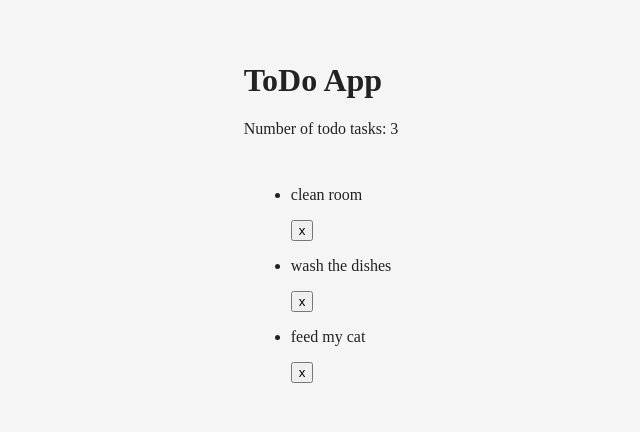
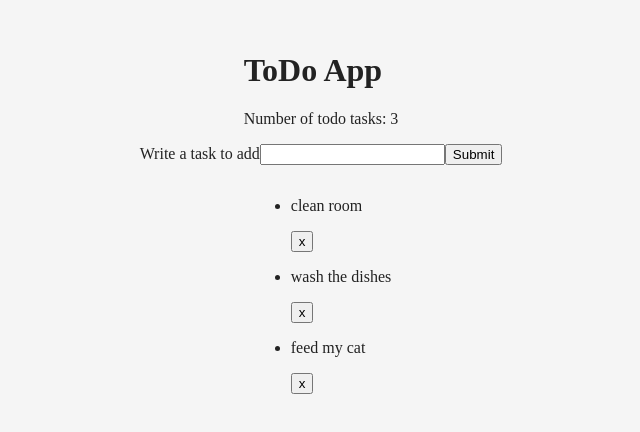
Before and after one commit to malgorzatakapuscinska/modul16_4, a React app: page / in a window 1280 px wide. Shown: the part 188-620 px from the top of the page, without its empty margins (327-967 px from the left). Built offline with nearby package versions, Linux system fonts and the light colour scheme.

Commit message:
Add TodoForm component  - bug

```diff
--- a/src/components/Todo.js
+++ b/src/components/Todo.js
@@ -4,11 +4,13 @@ const Todo = (props) => {
 	console.log(props);
 	console.log(props.todo.text);
 	console.log(props.remove);
+	console.log(props.todo.id);
 	return (
-	<li>
-		<p>{props.todo.text}</p>
-		<button onclick={props.remove}>x</button>
-	</li>);
+		<li>
+			<p>{props.todo.text}</p>
+			<button onClick={() => props.remove(props.todo.id)}>x</button>
+		</li>
+	);
 }
 
 export default Todo;
--- a/src/containers/App.js
+++ b/src/containers/App.js
@@ -4,6 +4,7 @@ import ReactDOM from 'react-dom';
 import style from './App.css';
 import Title from '../components/Title';
 import TodoList from './TodoList';
+import TodoForm from './TodoForm';
 
 
 
@@ -36,13 +37,14 @@ class App extends React.Component {
 
     removeToDo(id){
     	const remainder = this.state.data.filter((todo) => todo.id !== id); //filter returns array that contains all todo except todo with id that function get as parameter
-    	this.state({data: remainder});
+    	this.setState({data: remainder});
     }
 
     render(){
     	return (
     		<div className={style.TodoApp}>
     			<Title title="ToDo App" number={this.state.data.length}></Title>
+    			<TodoForm addTodo={this.addTodo.bind(this)} data={this.state.data}></TodoForm>
     			<TodoList todoItems={this.state.data} removeTodo={this.removeToDo.bind(this)}></TodoList>
     		</div>
     	);
--- a/src/containers/TodoForm.js
+++ b/src/containers/TodoForm.js
@@ -0,0 +1,47 @@
+import React from 'react';
+
+const FormFortodo = (props) => {
+	console.log(props);
+	return (
+		<form>
+			<label htmlFor = {'text'}>Write a task to add</label>
+			<input
+				id={'text'}
+				type={'text'}
+				value={props.input}/>
+			<input type={'submit'}/>
+		</form>
+	);
+
+}
+
+class TodoForm extends React.Component{
+	constructor(props){
+		super(props);
+		this.state={
+			input: '',
+		}
+	}
+
+	handleChange(event) {
+		let input = this.event.target.value;
+		console.log('input value: ' + input);
+		this.setState({input: input});
+		console.log(this.state.input);
+	}
+
+	handleSubmit() {
+		this.preventDefault();
+		const value = this.state.input;
+		this.props.addTodo(value);
+		console.log(this.props.addTodo);
+	}
+
+	render() {
+		return (
+			<FormFortodo onChange={this.handleChange.bind(this)} onSubmit={this.handleSubmit.bind(this)} input={this.state.input}></FormFortodo>
+		);
+	}
+}
+
+export default TodoForm;
```
